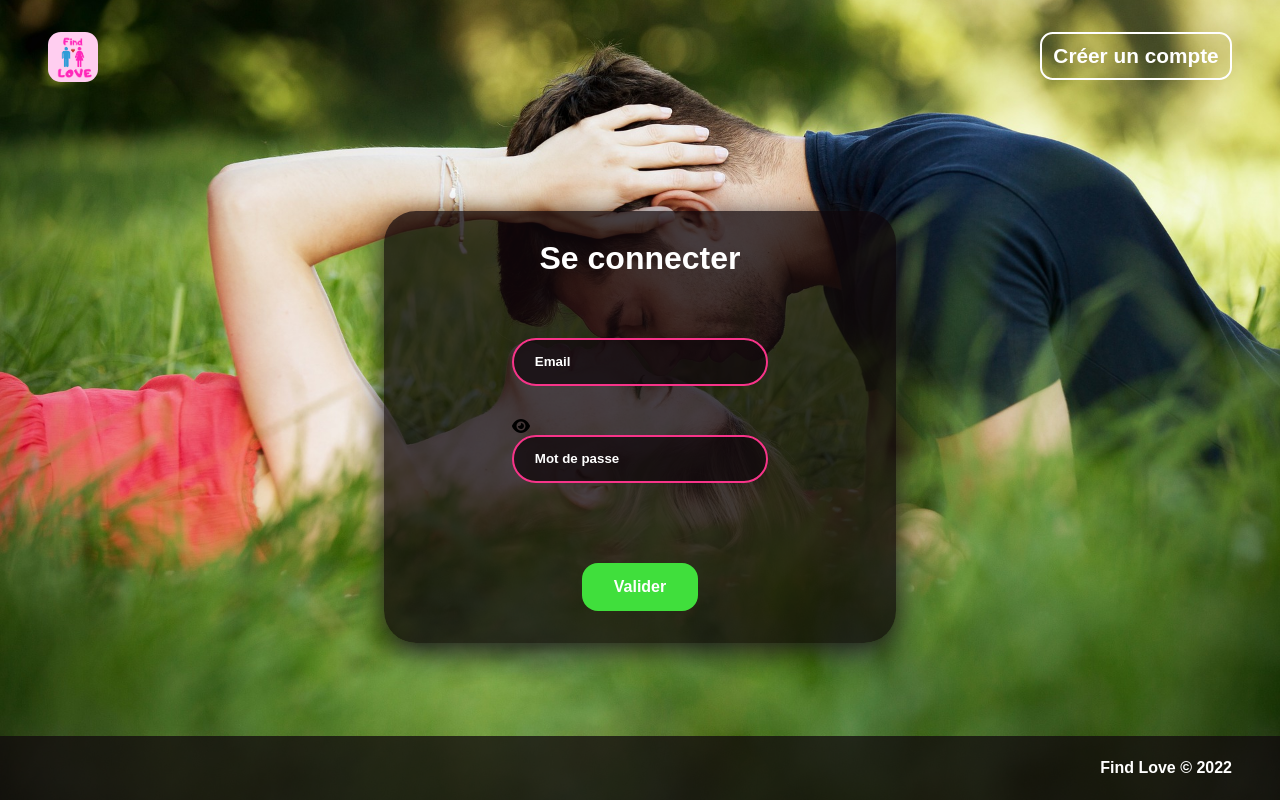
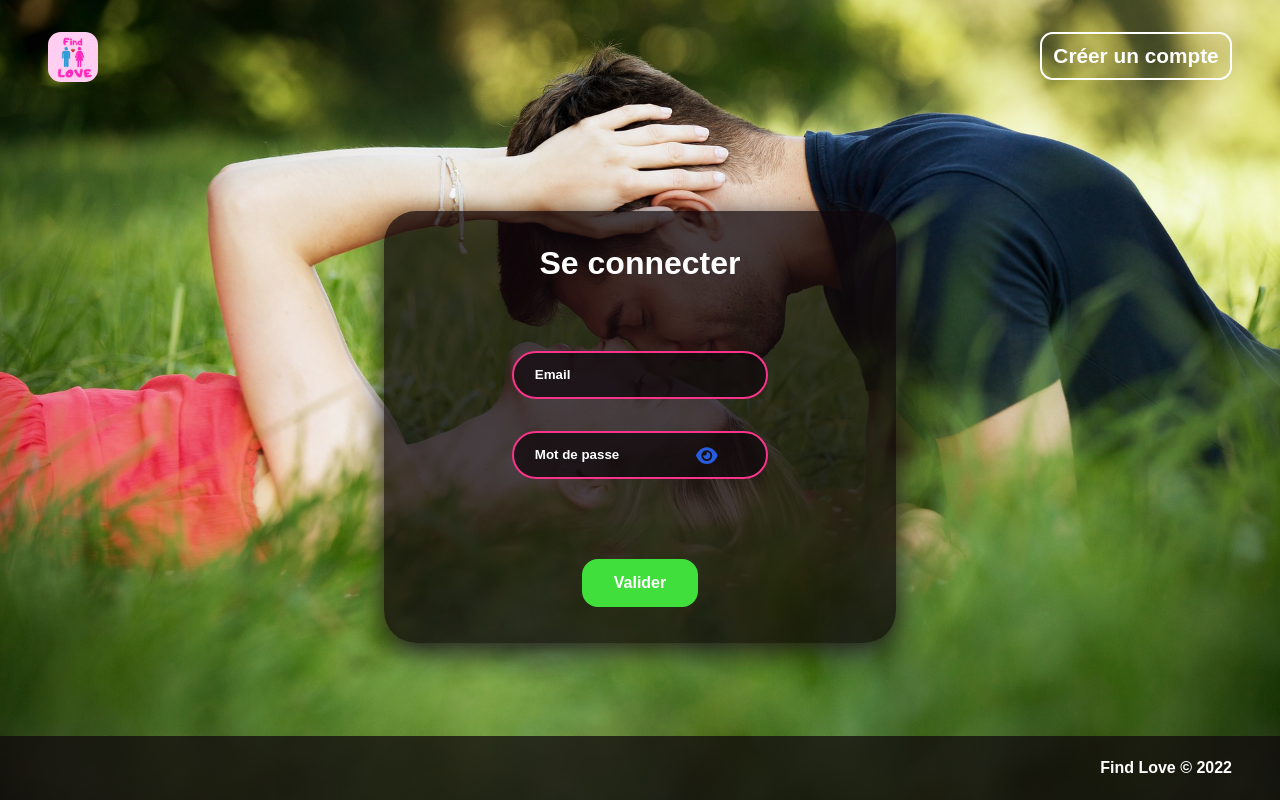
Before and after one commit to yaelxy05/findLove-front, a React (Create React App) app in the folder findlove/: page /login in a window 1280 px wide. Built offline with nearby package versions, Linux system fonts and the light colour scheme; no server answers; a web font is replaced by a local one.

Commit message:
add feature with icon password visible in input

```diff
--- a/findlove/src/pages/Login/index.js
+++ b/findlove/src/pages/Login/index.js
@@ -1,4 +1,5 @@
-import React from "react";
+import React, { useState } from "react";
+
 // Import Components
 import Input from "../../components/Input";
 import Footer from "../../components/Footer";
@@ -17,6 +18,8 @@ function Login({
     evt.preventDefault();
     handleLogin();
   };
+
+  const [passwordVisible, setPasswordVisible] = useState(false);
 
   return (
     <div className="login_wrapper">
@@ -46,7 +49,7 @@ function Login({
           </div>
           <div className="box_input">
             <Input
-              type="password"
+              type={passwordVisible ? "text" : "password"}
               value={password}
               groupName="password"
               classNameInput="input_password inputLogin"
@@ -58,6 +61,8 @@ function Login({
               manageChange={(value, identifier) =>
                 changeLoginField(value, identifier)
               }
+              setPasswordVisible={setPasswordVisible}
+              passwordVisible={passwordVisible}
             />
           </div>
           <div className="form_login--button">
--- a/findlove/src/pages/Login/login.scss
+++ b/findlove/src/pages/Login/login.scss
@@ -81,6 +81,15 @@
           right: 20px;
         }
 
+        .icon_password--input {
+          color: vars.$colorButtonRadio1;
+          position: absolute;
+          top:15px;
+          right: 50px;
+          cursor:pointer;
+          font-size: 1.2rem;
+        }
+
         .inputLogin {
           height: 3rem;
           width: 100%;
```
